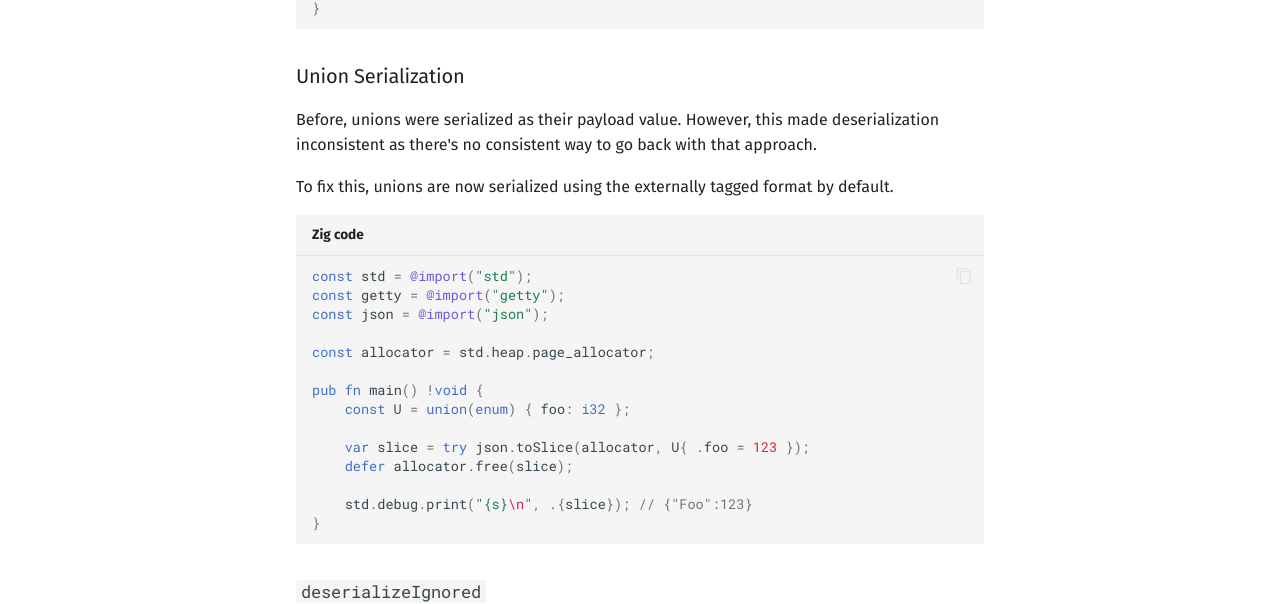
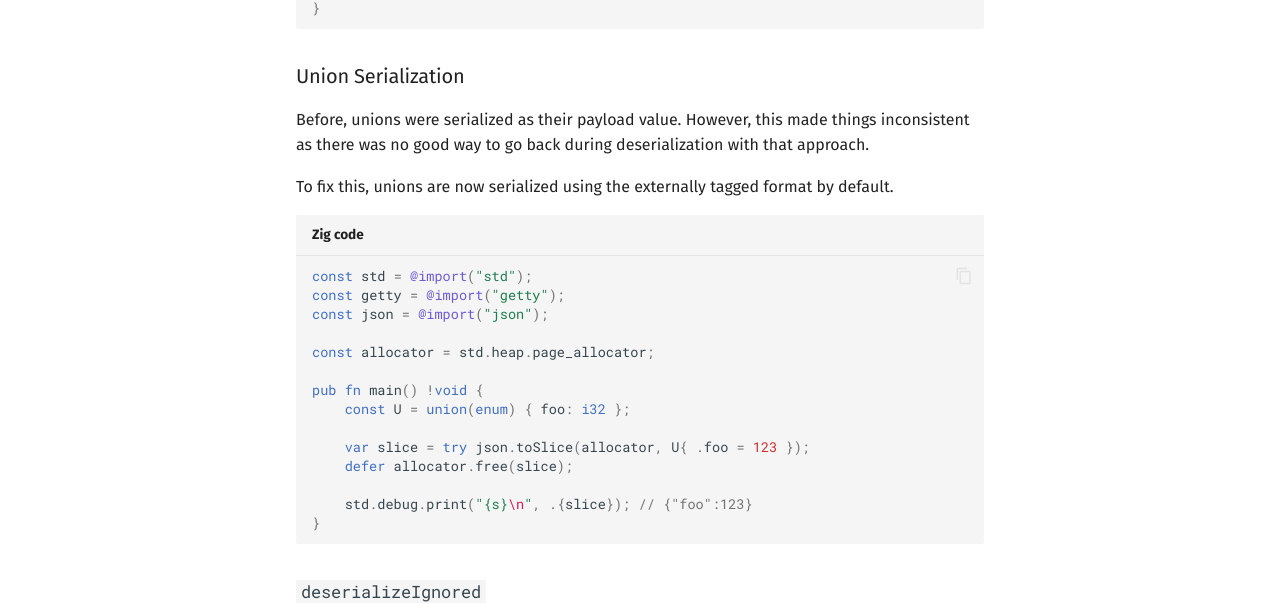
Before and after one commit to getty-zig/getty.so, an MkDocs documentation site: the page built from docs/blog/posts/0-2-0.md, in a window 1280 px wide and 900 px high, scrolled down 1698 px. Shown: the part 150-754 px from the top of the window. Built offline with MkDocs 1.6.1 and Material for MkDocs 9.7.7, drawn with Linux system fonts in a browser that asks for light colours; emoji names are drawn with the system emoji font; comment, search, counter and statistics services are not loaded.

Commit message:
fix 0.2.0 release notes

````diff
--- a/docs/blog/posts/0-2-0.md
+++ b/docs/blog/posts/0-2-0.md
@@ -84,8 +84,8 @@ pub fn main() anyerror!void {
 ### Union Serialization
 
 Before, unions were serialized as their payload value. However, this made
-deserialization inconsistent as there's no consistent way to go back with that
-approach.
+things inconsistent as there was no good way to go back during deserialization
+with that approach.
 
 To fix this, unions are now serialized using the externally tagged format by default.
 
@@ -102,7 +102,7 @@ pub fn main() !void {
     var slice = try json.toSlice(allocator, U{ .foo = 123 });
     defer allocator.free(slice);
 
-    std.debug.print("{s}\n", .{slice}); // {"Foo":123}
+    std.debug.print("{s}\n", .{slice}); // {"foo":123}
 }
 ```
 
````
